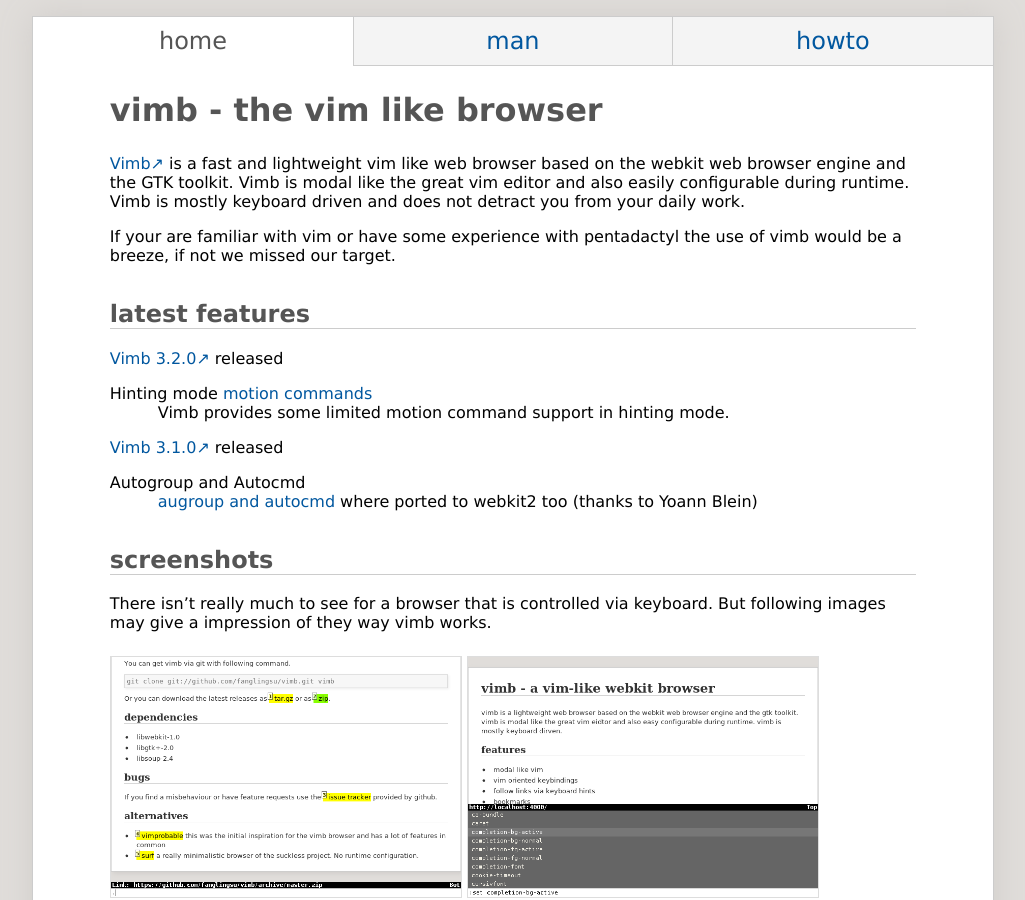
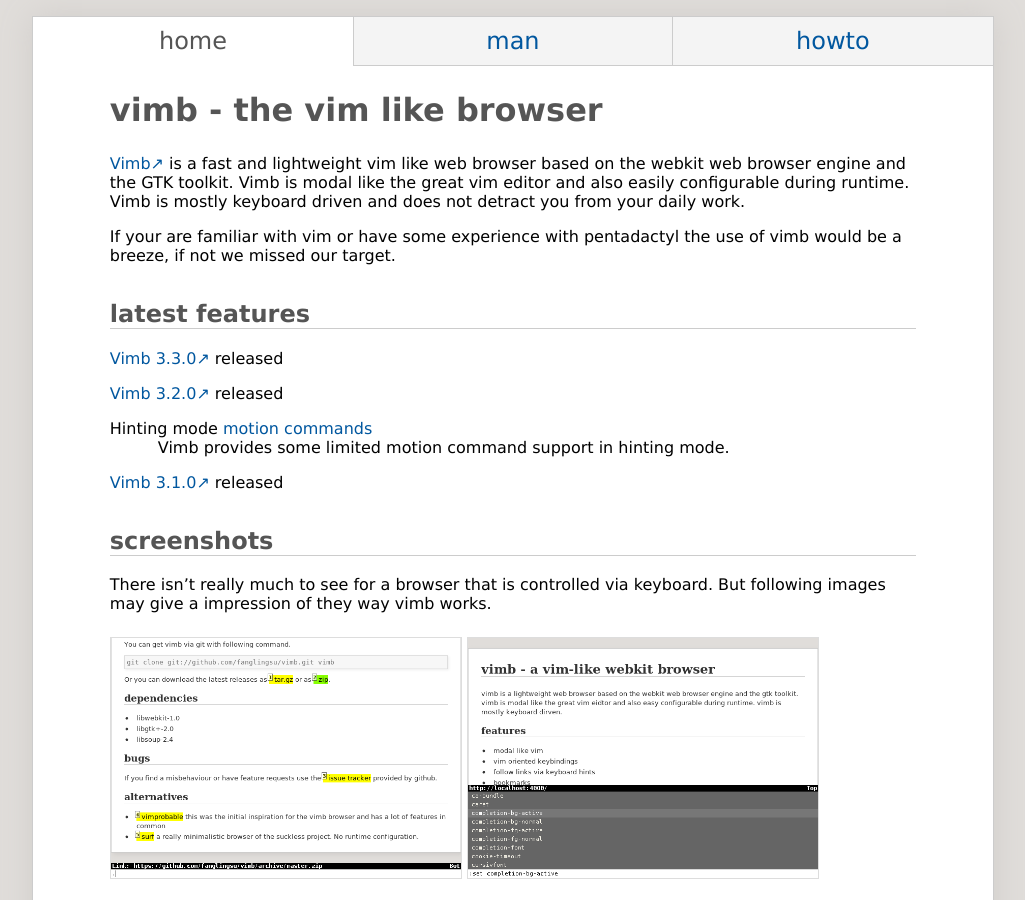
Before and after one commit to fanglingsu/vimb, a Jekyll site: the page built from index.md, in a window 1280 px wide and 900 px high. Shown: the whole window, without its empty margins (127-1152 px from the left). Built offline with Jekyll 4.4.1, drawn with Linux system fonts in a browser that asks for light colours.

Commit message:
Mention latest release 3.3.0.

```diff
--- a/index.md
+++ b/index.md
@@ -17,16 +17,14 @@
 
 ## latest features
 
+[Vimb 3.3.0](https://github.com/fanglingsu/vimb/releases/tag/3.3.0) released
+
 [Vimb 3.2.0](https://github.com/fanglingsu/vimb/releases/tag/3.2.0) released
 
 Hinting mode [motion commands](man.html#hint_mode_motion)
 : Vimb provides some limited motion command support in hinting mode.
 
 [Vimb 3.1.0](https://github.com/fanglingsu/vimb/releases/tag/3.1.0) released
-
-Autogroup and Autocmd
-: [augroup and autocmd](man.html#Autocmd) where ported to webkit2 too (thanks
-  to Yoann Blein)
 
 ## screenshots
 
```
